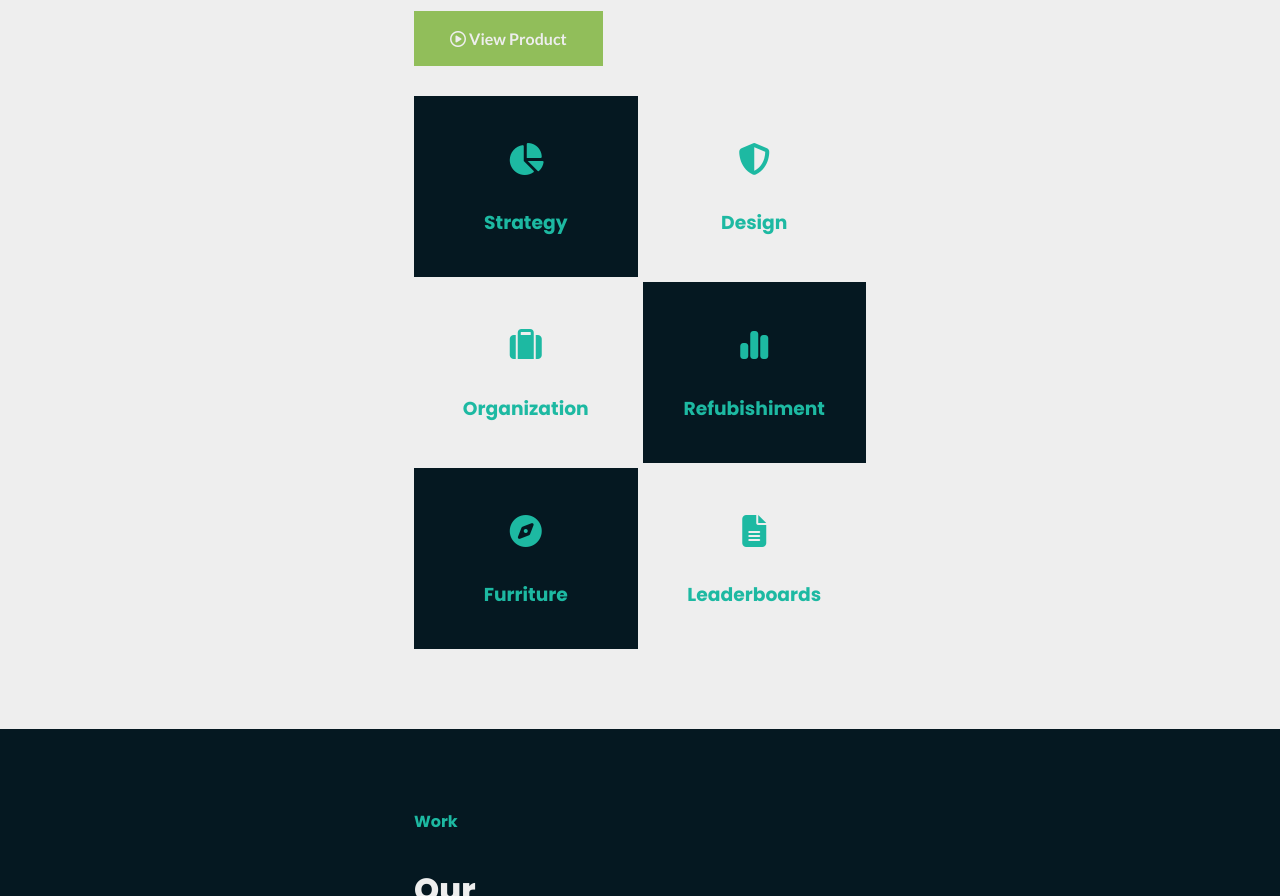
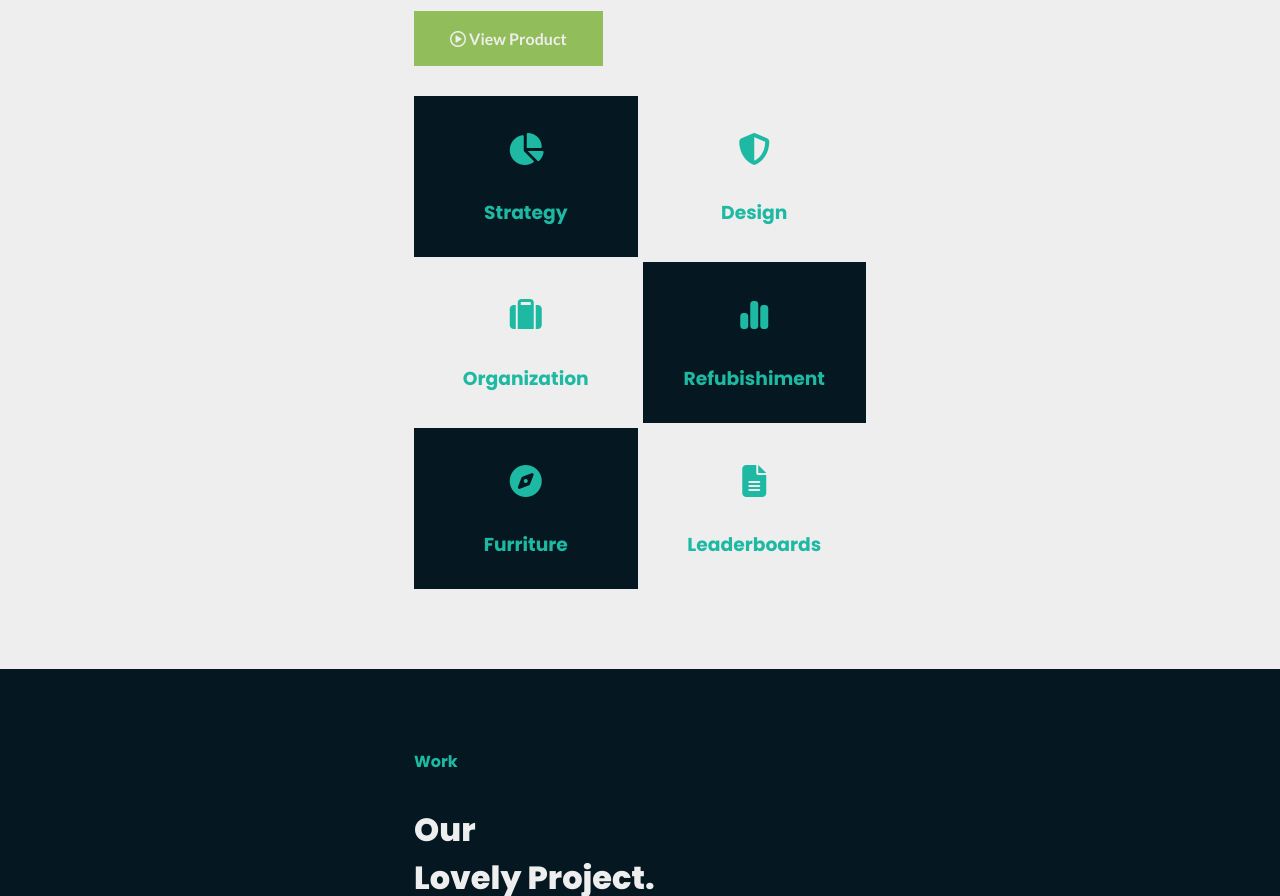
Before and after one commit to Luan-Carlos-Dantas/WorkSpace, a plain HTML site: page index.html in a window 1280 px wide. Shown: the part 2494-3390 px from the top of the page. Drawn offline with nearby package versions, Linux system fonts and the light colour scheme; animation ran at ten frames a second.

Commit message:
Fix bugs

```diff
--- a/assets/css/main.css
+++ b/assets/css/main.css
@@ -389,7 +389,7 @@ body.show-menu #navigation .container .nav-menu .log a.btn:hover{
     flex-direction: column;
     gap: 2.4rem;
     text-align: center;
-    padding: 4rem;
+    padding: 3rem;
     cursor: pointer;
     transition: background-color .3s ease-in-out;
 }
@@ -493,7 +493,7 @@ body.show-menu #navigation .container .nav-menu .log a.btn:hover{
     left: 0;
     bottom: 0;
     width: 100%;
-    height: 60px;
+    height:80px;
     background: rgb(128,128,128);
     background: linear-gradient(360deg, rgba(5,24,33,1) 0%, rgba(0,0,0,0.4430147058823529) 100%);
 
--- a/index.html
+++ b/index.html
@@ -140,8 +140,8 @@
                 </article>
                 <article class="col-b">
                     <div class="cards">
-                        <div class="card">
-                            <div data-aos="fade-up" class="card-body">
+                        <div data-aos="fade-right" class="card">
+                            <div class="card-body">
                                 <h2>
                                     <i class="fa-solid fa-chart-pie"></i>
                                 </h2>
@@ -150,8 +150,8 @@
                                 </h3>
                             </div>
                         </div>
-                        <div class="card">
-                            <div data-aos="fade-up" class="card-body">
+                        <div data-aos="fade-left" class="card">
+                            <div class="card-body">
                                 <h2>
                                     <i class="fa-solid fa-shield-halved"></i>
                                 </h2>
@@ -160,8 +160,8 @@
                                 </h3>
                             </div>
                         </div>
-                        <div class="card">
-                            <div data-aos="fade-up" class="card-body">
+                        <div data-aos="fade-right" class="card">
+                            <div class="card-body">
                                 <h2>
                                     <i class="fa-solid fa-suitcase"></i>
                                 </h2>
@@ -170,8 +170,8 @@
                                 </h3>
                             </div>
                         </div>
-                        <div class="card">
-                            <div data-aos="fade-up" class="card-body">
+                        <div data-aos="fade-left" class="card">
+                            <div class="card-body">
                                 <h2>
                                     <i class="fa-solid fa-chart-simple"></i>
                                 </h2>
@@ -180,8 +180,8 @@
                                 </h3>
                             </div>
                         </div>
-                        <div class="card">
-                            <div data-aos="fade-up" class="card-body">
+                        <div data-aos="fade-right" class="card">
+                            <div class="card-body">
                                 <h2>
                                     <i class="fa-solid fa-compass"></i>
                                 </h2>
@@ -190,8 +190,8 @@
                                 </h3>
                             </div>
                         </div>
-                        <div class="card">
-                            <div data-aos="fade-up" class="card-body">
+                        <div data-aos="fade-left" class="card">
+                            <div class="card-body">
                                 <h2>
                                     <i class="fa-solid fa-file-lines"></i>
                                 </h2>
```
